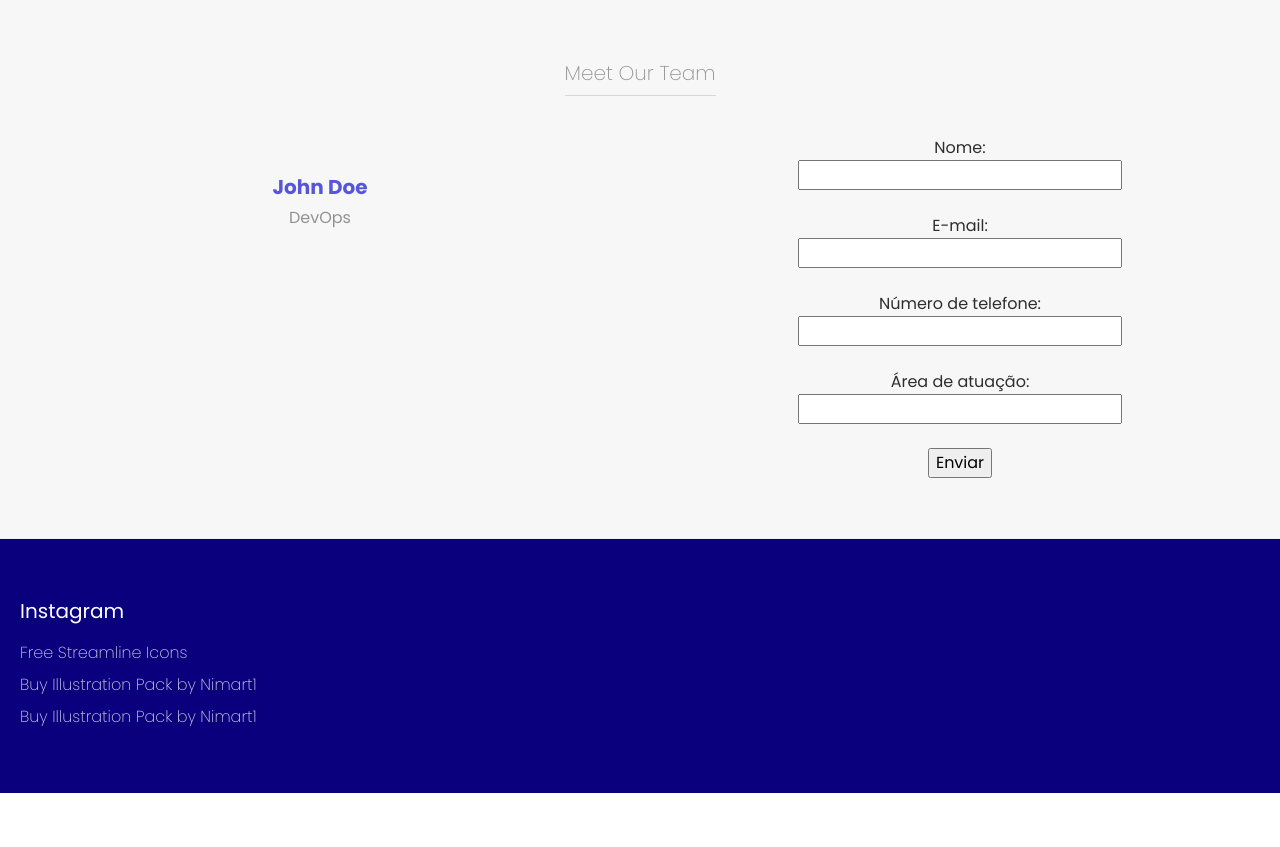
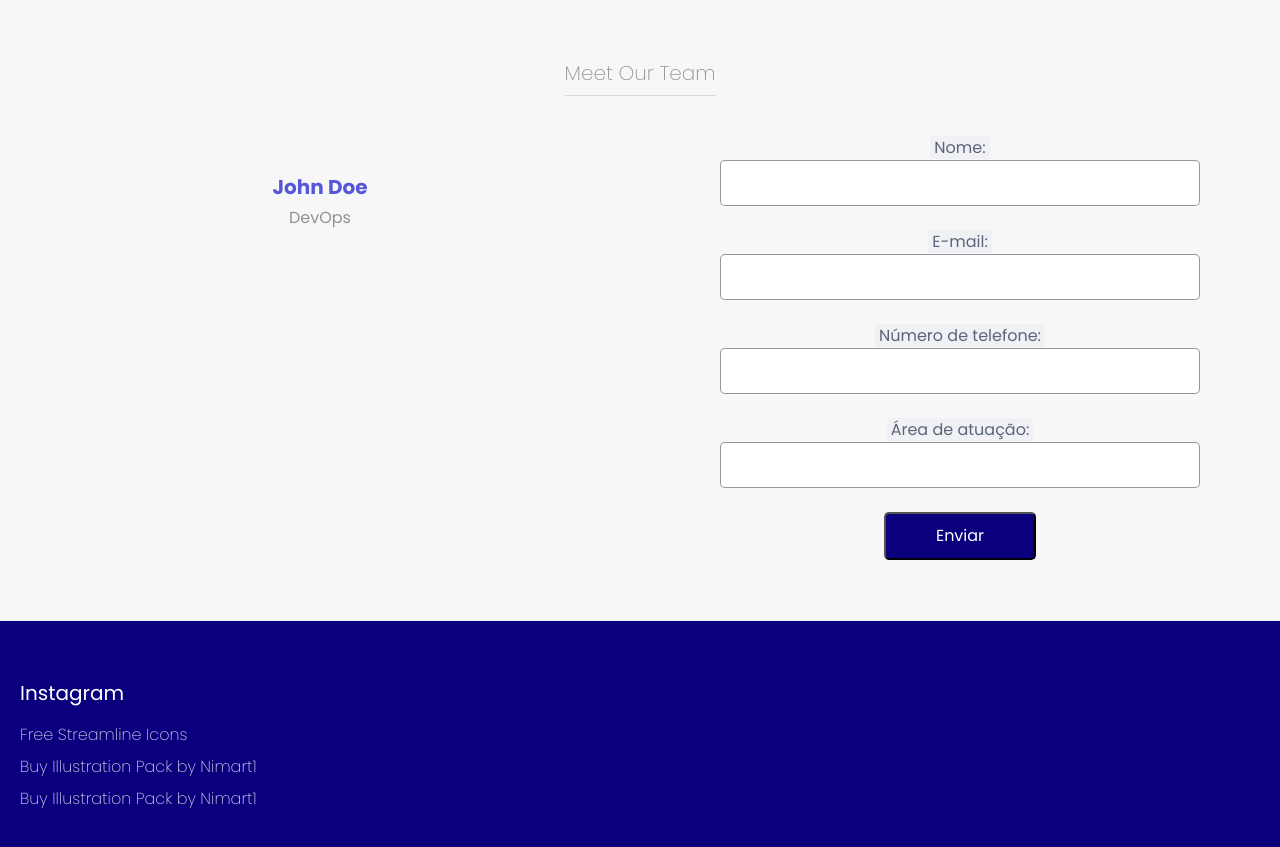
Before and after one commit to daniseveriano/neooh, a plain HTML site: page index.html in a window 1280 px wide. Shown: the part 940-1787 px from the top of the page. Before the commit the page ends 1733 px from the top, so only its background shows below. Drawn offline with nearby package versions, Linux system fonts and the light colour scheme.

Commit message:
Ajuste do Formulário

```diff
--- a/index.html
+++ b/index.html
@@ -15,13 +15,31 @@
     <link rel="stylesheet" href="./css/spectre-exp.css">
     <link rel="stylesheet" href="./css/yeo.css">
     <meta property="og:title" content="Webinar NEOOH">
-    <meta property="og:url" content="">
-    <meta property="og:description" content="">
+    <meta property="og:url" content="https://neooh.vercel.app">
+    <meta property="og:description" content="VOcê é o nosso convidado para o Webinar da NEOOH!">
     <meta property="og:site_name" content="">
-    <meta property="og:type" content="product">
+    <meta property="og:type" content="Evento">
     <meta property="og:image" content="">
 </head>
+<style>
+    .form-control {
+        border: 1px solid rgba(28, 27, 27, 0.462) !important;
+        border-radius: 5px !important;
+        padding: 10px;
+        width: 80%;
+    }
 
+    .label {
+        text-align: right !important;
+    }
+
+    .button {
+        padding: 10px 50px;
+        background-color: #0A007E;
+        color: #fff;
+        border-radius: 5px;
+    }
+</style>
 <body>
     <div class="yeo-slogan">
         <div class="container yeo-header">
@@ -99,19 +117,19 @@
                     </div>
                     <div class="column col-6 col-sm-12">
                         <form id="registrationForm">
-                            <label for="nome">Nome:</label><br>
-                            <input type="text" id="nome" name="nome" required><br><br>
+                            <label class="label" for="nome">Nome:</label><br>
+                            <input class="form-control" type="text" id="nome" name="nome" required><br><br>
 
-                            <label for="email">E-mail:</label><br>
-                            <input type="email" id="email" name="email" required><br><br>
+                            <label class="label" for="email">E-mail:</label><br>
+                            <input class="form-control" type="email" id="email" name="email" required><br><br>
 
-                            <label for="telefone">Número de telefone:</label><br>
-                            <input type="text" id="telefone" name="telefone" required><br><br>
+                            <label class="label" for="telefone">Número de telefone:</label><br>
+                            <input class="form-control" type="text" id="telefone" name="telefone" required><br><br>
 
-                            <label for="area">Área de atuação:</label><br>
-                            <input type="text" id="area" name="area" required><br><br>
+                            <label class="label" for="area">Área de atuação:</label><br>
+                            <input class="form-control" type="text" id="area" name="area" required><br><br>
 
-                            <input type="submit" value="Enviar">
+                            <input class="button" type="submit" value="Enviar">
                         </form>
                     </div>
                 </div>
@@ -153,25 +171,20 @@
                     area: $('#area').val()
                 };
 
-                console.log('Dados do formulário:', formData); // Verifique se os dados estão corretos
+                console.log(JSON.stringify(formData));
 
-                $.ajax({
-                    url: 'https://neooh.000webhostapp.com/api.php',
-                    type: 'POST',
-                    contentType: 'application/json',
-                    data: JSON.stringify(formData),
-                    success: function(data) {
+                $.post('https://neooh.000webhostapp.com/api.php', JSON.stringify(formData), function(data) {
                     if (data.status === 'success') {
                         alert('Dados enviados com sucesso!');
                     } else {
                         alert('Erro: ' + data.message);
                     }
-                    },
-                    error: function(xhr, status, error) {
+                }, 'json')
+                .fail(function(xhr, status, error) {
                     console.error('Erro:', error);
                     alert('Ocorreu um erro ao enviar os dados.');
-                    }
                 });
+
             });
         });
     </script>
```
Lines whose indentation alone changed are shown as unchanged.
